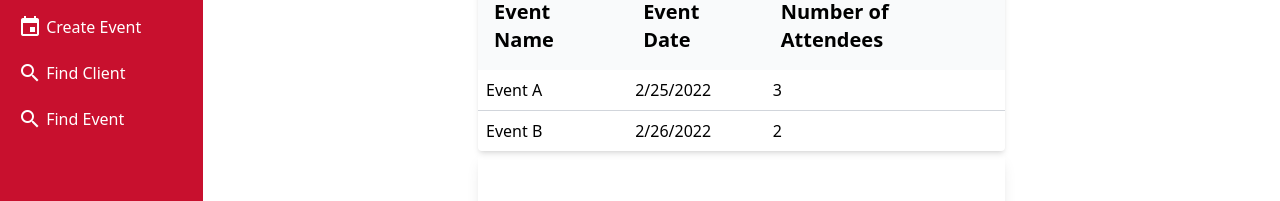
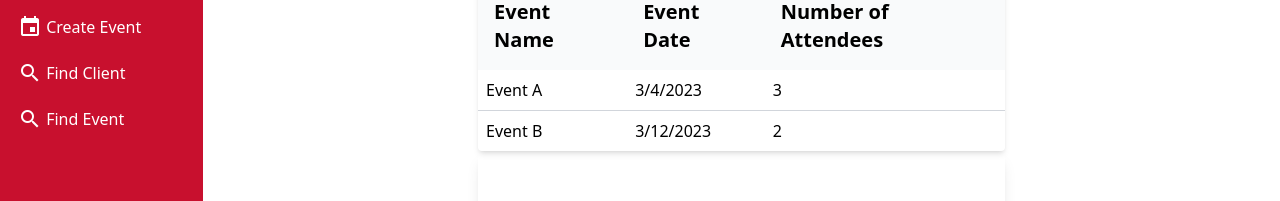
Before and after one commit to CIS-Spring-2023/project-cis_4339_project_11, a Vue app in the folder frontend/: page / in a window 1280 px wide. Shown: the part 218-419 px from the top of the page. Built offline with nearby package versions, Linux system fonts and the light colour scheme; no server answers.

Commit message:
Updated some formatting and added credit

```diff
--- a/frontend/src/components/homePage.vue
+++ b/frontend/src/components/homePage.vue
@@ -10,10 +10,11 @@ export default {
   },
   data() {
     return {
+      //added some hardcoded data for testing purposes with help from chatgpt
       recentEvents: [
         {
           name: 'Event A',
-          date: '2022-02-25T17:00:00.000Z',
+          date: '2023-03-04T17:00:00.000Z',
           attendees: [
             { name: 'Alice', email: 'alice@example.com' },
             { name: 'Bob', email: 'bob@example.com' },
@@ -22,7 +23,7 @@ export default {
         },
         {
           name: 'Event B',
-          date: '2022-02-26T18:00:00.000Z',
+          date: '2023-03-12T18:00:00.000Z',
           attendees: [
             { name: 'David', email: 'david@example.com' },
             { name: 'Emily', email: 'emily@example.com' }
```
